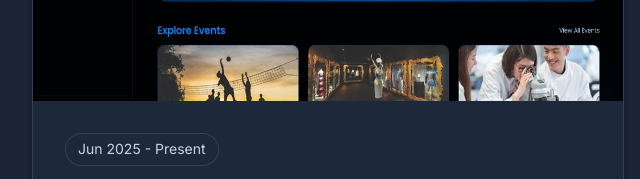
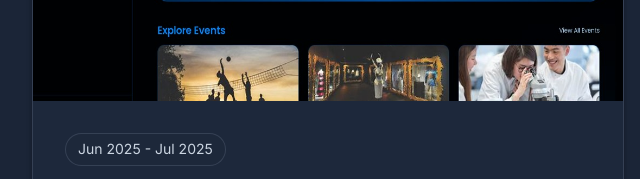
Before and after one commit to allen544/PORTFOLIO-ALLEN, a plain HTML site: page index.html in a window 1280 px wide. Shown: the part 1960-2139 px from the top of the page, 0-640 px from the left. Drawn offline with nearby package versions, Linux system fonts and the light colour scheme; animation ran at ten frames a second.

Commit message:
Updated Student Orbit project details

```diff
--- a/index.html
+++ b/index.html
@@ -169,7 +169,7 @@
         </div>
         <div class="project-content">
           <div class="project-meta">
-            <span class="project-date">Jun 2025 - Present</span>
+            <span class="project-date">Jun 2025 - Jul 2025</span>
           </div>
           <h3 class="project-title">Student Orbit – Web Event & Leave Management</h3>
           <p class="project-description">
```
Also changed, not shown: images/~$udent-orbit.jpg (deleted).
